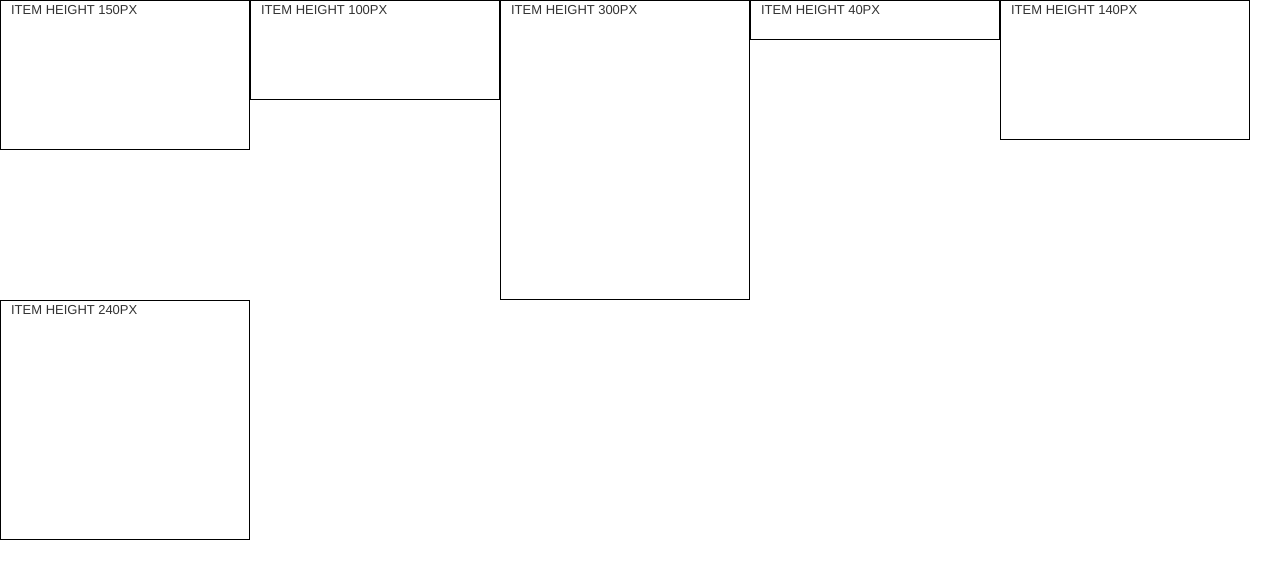
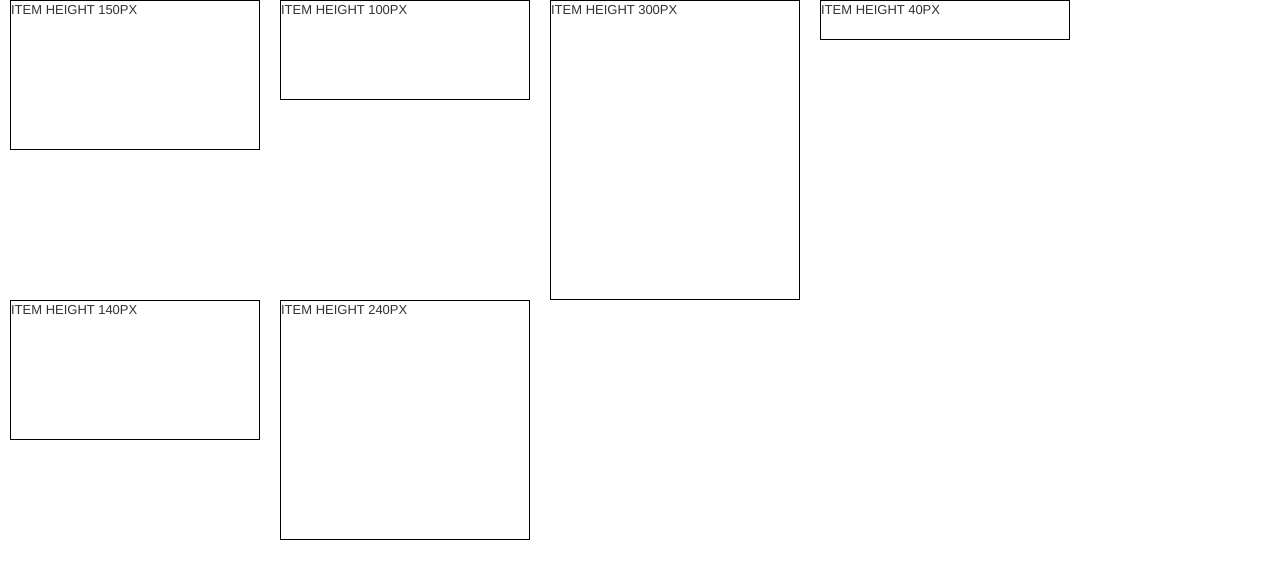
Before and after one commit to emiglobetrotting/mansioning_ul_li, a PHP site: page / in a window 1280 px wide. Shown: the top 579 px of the page. Run offline with PHP 8.4, Linux system fonts and the light colour scheme.

Commit message:
Update index.php

```diff
--- a/index.php
+++ b/index.php
@@ -12,33 +12,45 @@
     <div class="block auto-height overflow-hidden">
         <ul id="mansionable-list" class="inline-ul">
             <li class="font-1 align-top margin-top-10-px">
-                <div class="width-250-px border padding-left-right-10-px height-150-px">
+                <div class="padding-left-right-10-px">
+		   <div class="border width-250-px height-150-px">
                     ITEM HEIGHT 150PX
+	           </div>
                 </div>
             </li>
             <li class="font-1 align-top margin-top-10-px">
-                <div class="width-250-px border padding-left-right-10-px height-100-px">
+                <div class="padding-left-right-10-px">
+		  <div class="border width-250-px height-100-px">
                     ITEM HEIGHT 100PX
+	         </div>
                 </div>
             </li>
             <li class="font-1 align-top margin-top-10-px">
-                <div class="width-250-px border padding-left-right-10-px height-300-px">
+                <div class="padding-left-right-10-px">
+		   <div class="border width-250-px height-300-px">
                     ITEM HEIGHT 300PX
+		   </div>
                 </div>
             </li>
             <li class="font-1 align-top margin-top-10-px">
-                <div class="width-250-px border padding-left-right-10-px height-40-px">
+                <div class="padding-left-right-10-px">
+	           <div class="border width-250-px height-40-px">
                     ITEM HEIGHT 40PX
+			</div>
                 </div>
             </li>
             <li class="font-1 align-top margin-top-10-px">
-                <div class="width-250-px border padding-left-right-10-px height-140-px">
+                <div class="padding-left-right-10-px">
+			<div class="border width-250-px height-140-px">
                     ITEM HEIGHT 140PX
+			</div>
                 </div>
             </li>
             <li class="font-1 align-top margin-top-10-px">
-                <div class="width-250-px border padding-left-right-10-px height-240-px">
+                <div class="padding-left-right-10-px">
+			<div class="border width-250-px height-240-px">
                     ITEM HEIGHT 240PX
+			</div>
                 </div>
             </li>
          </ul>
```
